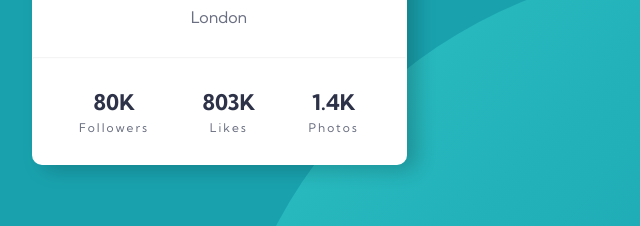
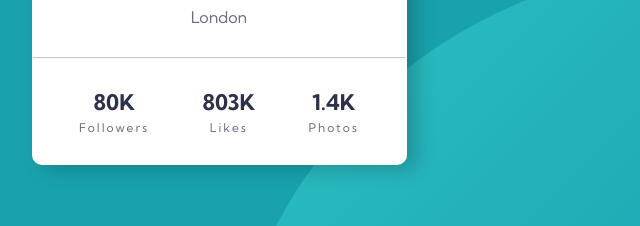
Before and after one commit to Abdelrahman0Khaled/profile-card-component-main, a plain HTML site: page index.html in a window 1280 px wide. Shown: the part 436-662 px from the top of the page, 421-1061 px from the left. Drawn offline with Linux system fonts and the light colour scheme.

Commit message:
Update main.css

```diff
--- a/main.css
+++ b/main.css
@@ -153,7 +153,7 @@ border-top-right-radius: 10px;
     margin-top: 5px;
 }
 .contener .card hr{
-    opacity:0.1;
+    opacity:0.5;
 }
 .contener .card .info-part .detels .followers ,
 .contener .card .info-part .detels .likes ,
```
